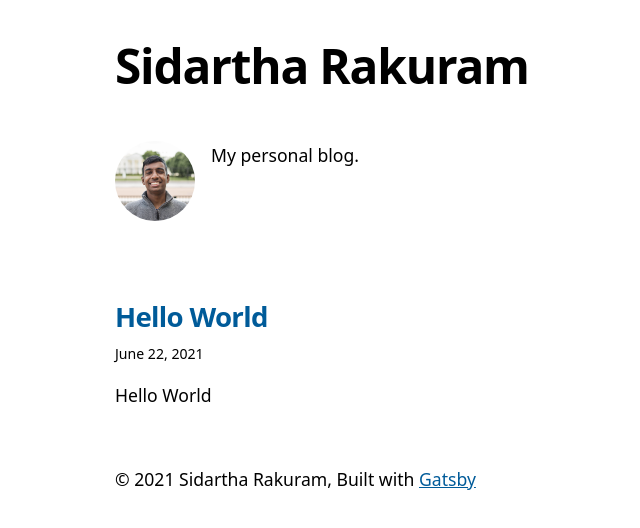
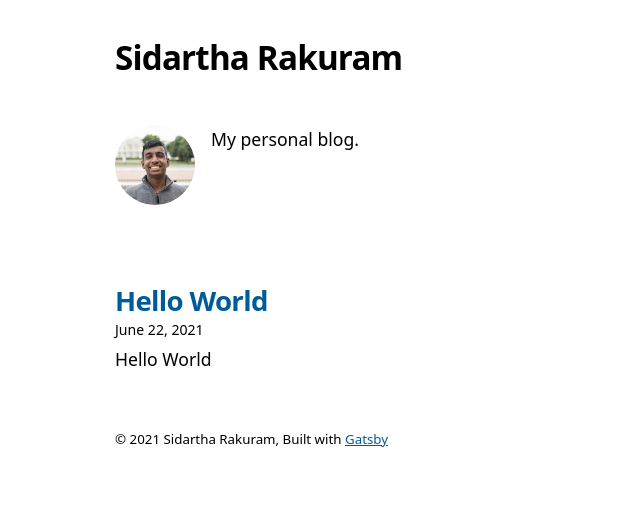
Before and after one commit to sidartha/sidartha.xyz, a Gatsby site: page / in a window 1280 px wide. Shown: the whole page, without its empty margins (209-849 px from the left). Built offline with nearby package versions, Linux system fonts and the light colour scheme; Gatsby itself is replaced by a stand-in of ours.

Commit message:
Reduce spacing on home page

```diff
--- a/src/style.css
+++ b/src/style.css
@@ -85,6 +85,7 @@ body {
 
 footer {
   padding: var(--spacing-6) var(--spacing-0);
+  font-size: var(--fontSize-0);
 }
 
 hr {
@@ -255,7 +256,7 @@ a:focus {
 }
 
 .main-heading {
-  font-size: var(--fontSize-7);
+  font-size: var(--fontSize-5);
   margin: 0;
 }
 
@@ -271,12 +272,12 @@ a:focus {
 .post-list-item h2 {
   font-size: var(--fontSize-4);
   color: var(--color-primary);
-  margin-bottom: var(--spacing-2);
+  margin-bottom: var(--spacing-0);
   margin-top: var(--spacing-0);
 }
 
 .post-list-item header {
-  margin-bottom: var(--spacing-4);
+  margin-bottom: var(--spacing-1);
 }
 
 .header-link-home {
```
